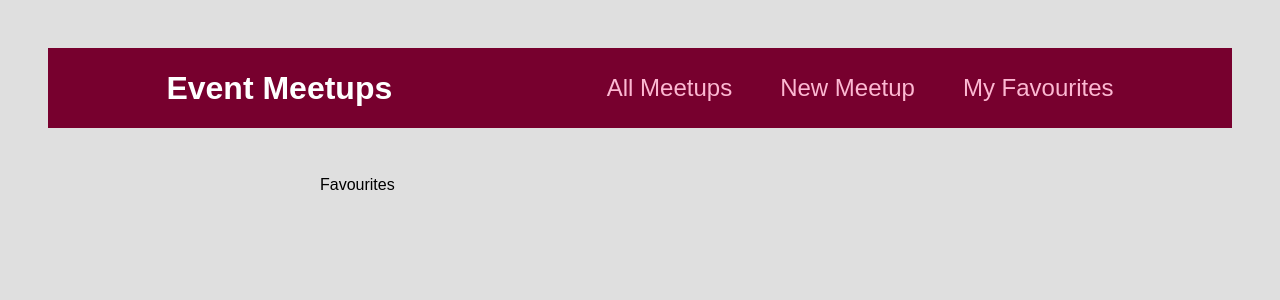
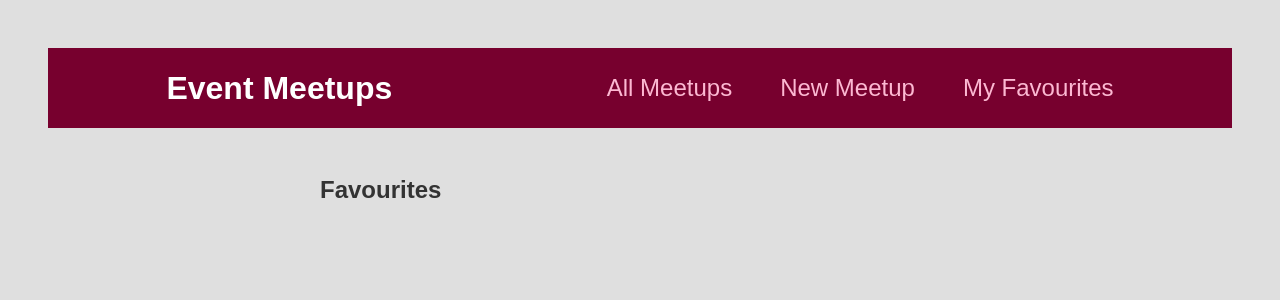
Before and after one commit to SolomonOjigbo/Event-Meetup-App, a React (Create React App) app: page /favourites in a window 1280 px wide. Shown: the top 300 px of the page. Built offline with nearby package versions, Linux system fonts and the light colour scheme.

Commit message:
Configure the favourites page to display list of Favourites

```diff
--- a/src/pages/Favourites.js
+++ b/src/pages/Favourites.js
@@ -1,5 +1,14 @@
-import React from "react";
+import React, { useContext } from "react";
+import EventList from "../components/events/EventList";
+import FavouritesContext from "../store/favouritesContext";
 
 export default function Favourites() {
-	return <div>Favourites</div>;
+	const favouriteContext = useContext(FavouritesContext);
+
+	return (
+		<section>
+			<h2>Favourites</h2>
+			<EventList meetupEvents={favouriteContext.favourites} />
+		</section>
+	);
 }
```
